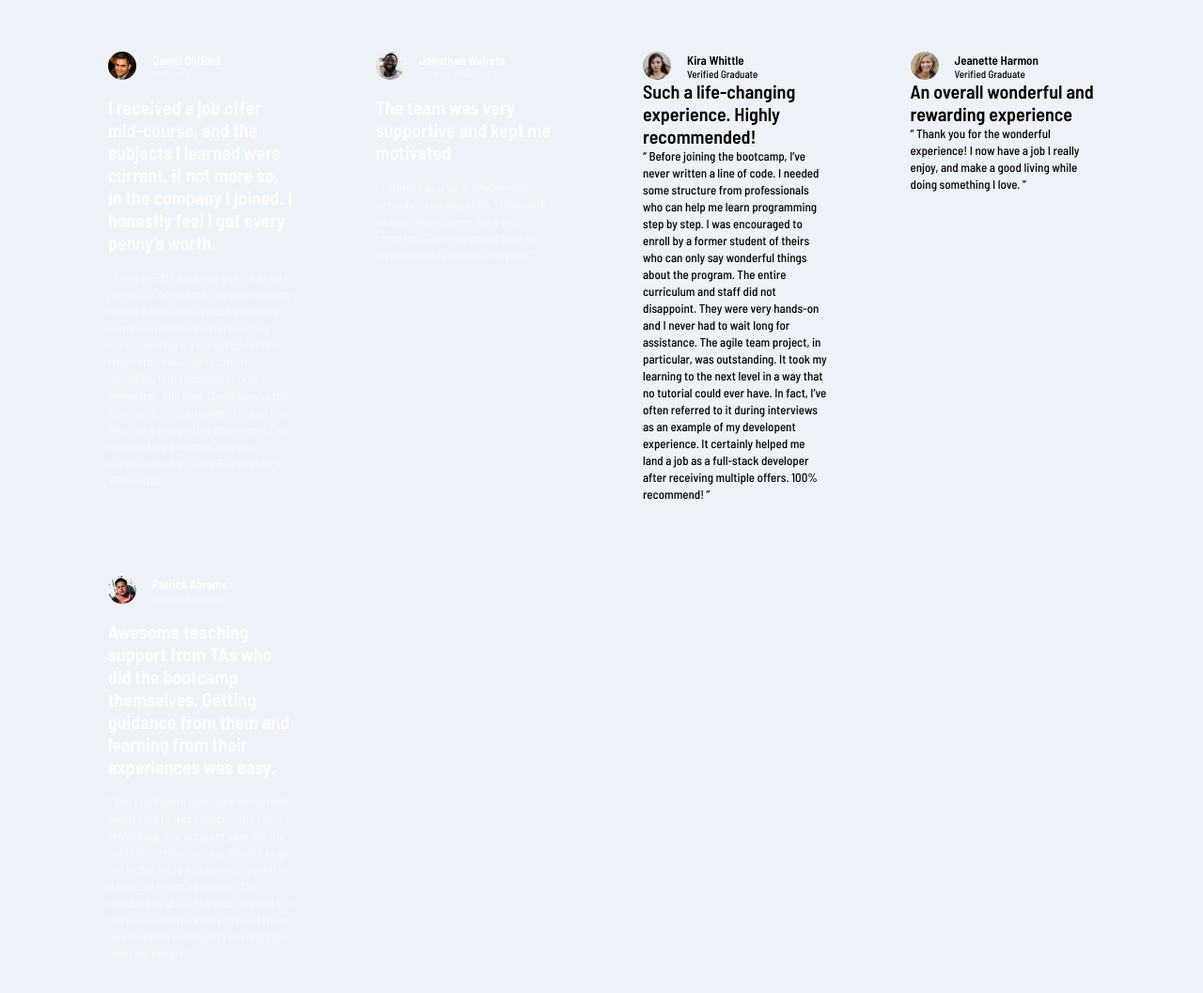
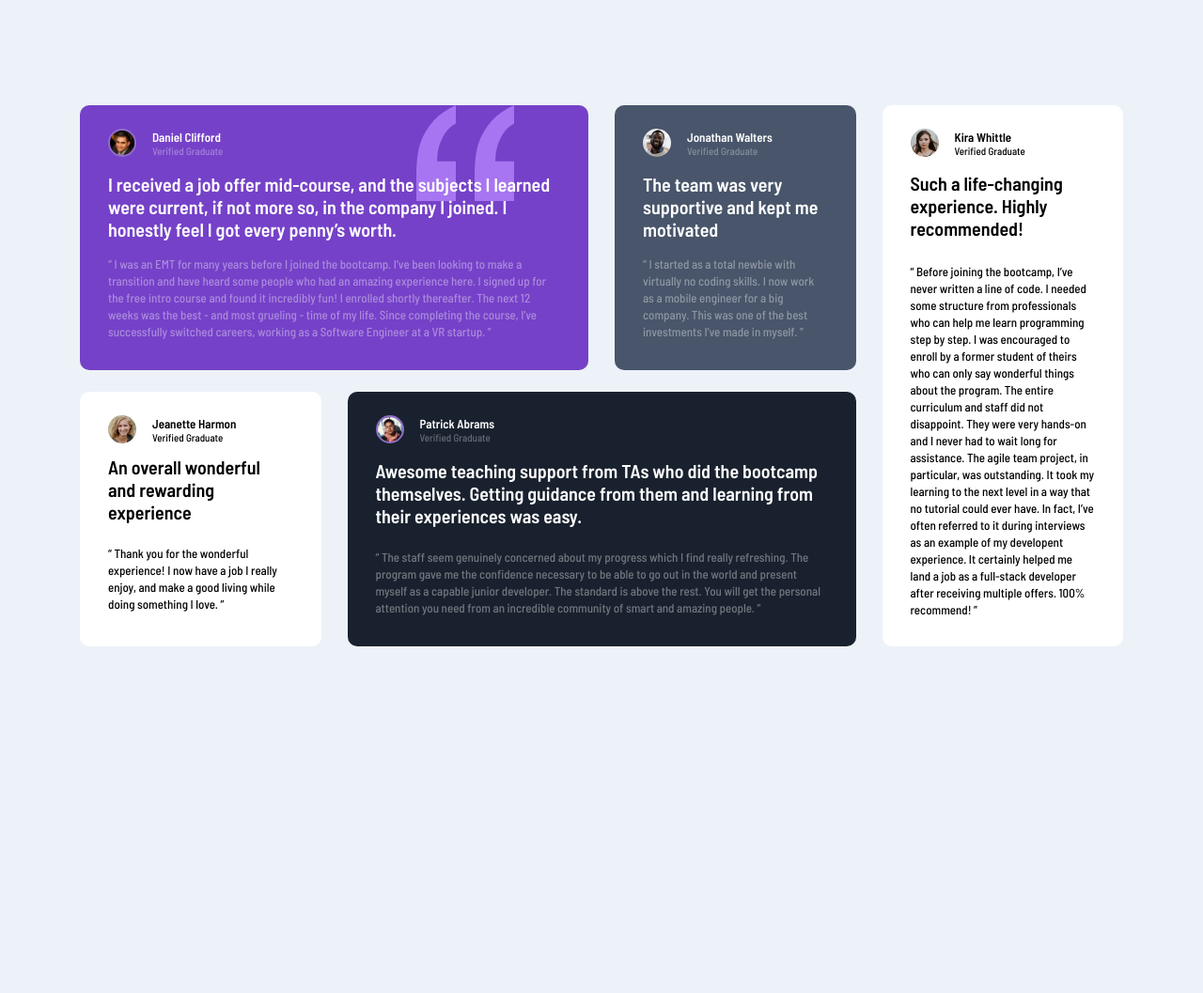
Before and after one commit to Alexjr53/Testimonials-grid-section, a plain HTML site: page index.html in a window 1280 px wide. Shown: the whole page at 94% size. After the commit the page ends 800 px from the top, so only its background shows below. Drawn offline with Linux system fonts and the light colour scheme.

Commit message:
nome das classes alteradas

```diff
--- a/index.html
+++ b/index.html
@@ -17,7 +17,7 @@
 </head>
 <body>
     <main>
-        <article class="comments daniel dark-card">
+        <article class="comments daniel-card dark-card">
             <div class="profile">
                 <img src="src/images/image-daniel.jpg" alt="foto de perfil do daniel" class="profile-image">
 
@@ -32,7 +32,7 @@
             <p class="comment">“ I was an EMT for many years before I joined the bootcamp. I’ve been looking to make a transition and have heard some people who had an amazing experience here. I signed up for the free intro course and found it incredibly fun! I enrolled shortly thereafter. The next 12 weeks was the best - and most grueling - time of my life. Since completing the course, I’ve successfully switched careers, working as a Software Engineer at a VR startup. ”</p>
         </article>
 
-        <article class="comments jonathan dark-card">
+        <article class="comments jonathan-card dark-card">
             <div class="profile">
                 <img src="src/images/image-jonathan.jpg" alt="foto de perfil do Jonathan" class="profile-image">
 
@@ -47,7 +47,7 @@
             <p class="comment">“ I started as a total newbie with virtually no coding skills. I now work as a mobile engineer for a big company. This was one of the best investments I’ve made in myself. ”</p>
         </article>
 
-        <article class="comments kira">
+        <article class="comments kira-card">
             <div class="profile">
                 <img src="src/images/image-kira.jpg" alt="foto de perfil da kira" class="profile-image">
 
@@ -62,7 +62,7 @@
             <p class="comment">“ Before joining the bootcamp, I’ve never written a line of code. I needed some structure from  professionals who can help me learn programming step by step. I was encouraged to enroll by a former student of theirs who can only say wonderful things about the program. The entire curriculum and staff did not disappoint. They were very hands-on and I never had to wait long for assistance. The agile team project, in particular, was outstanding. It took my learning to the next level in a way that no tutorial could ever have. In fact, I’ve often referred to it during interviews as an example of my developent experience. It certainly helped me land a job as a full-stack developer after receiving multiple offers. 100% recommend! ”</p>
         </article>
 
-        <article class="comments jeanette">
+        <article class="comments jeanette-card">
             <div class="profile">
                 <img src="src/images/image-jeanette.jpg" alt="foto de perfil da jeanette" class="profile-image">
 
@@ -77,7 +77,7 @@
             <p class="comment">“ Thank you for the wonderful experience! I now have a job I really enjoy, and make a good living while doing something I love. ”</p>
         </article>
 
-        <article class="comments patrick dark-card">
+        <article class="comments patrick-card dark-card">
             <div class="profile">
                 <img src="src/images/image-patrick.jpg" alt="foto de perfil do patrick" class="profile-image">
 
```
